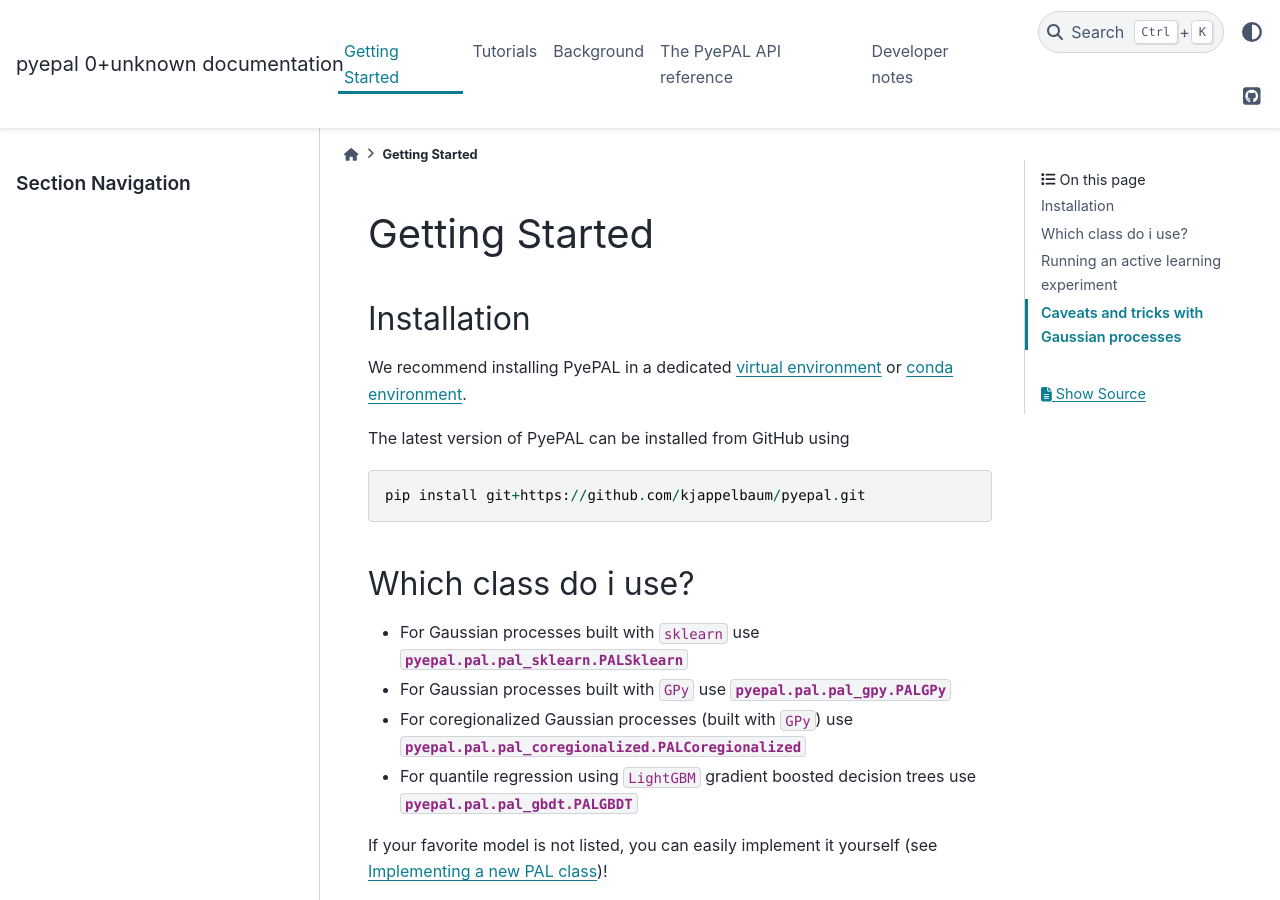
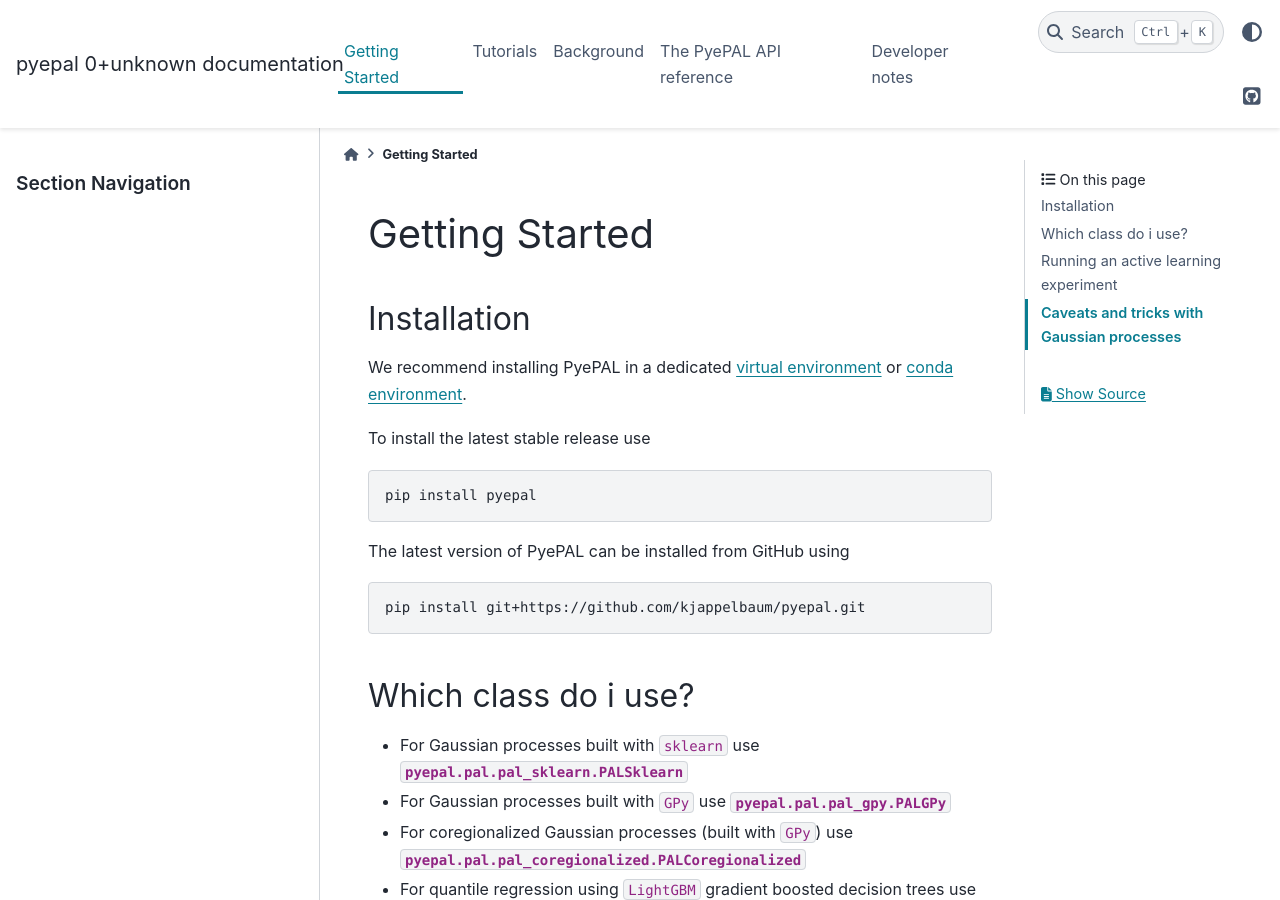
Before and after one commit to kjappelbaum/pyepal, a Sphinx documentation site: the page built from docs/getting_started.rst, in a window 1280 px wide and 900 px high. Built offline with Sphinx 7.4.7 and the PyData theme 0.15.4, drawn with Linux system fonts in a browser that asks for light colours.

Commit message:
docs: updated installation instructions

```diff
--- a/docs/getting_started.rst
+++ b/docs/getting_started.rst
@@ -7,11 +7,20 @@
 
 We recommend installing PyePAL in a dedicated `virtual environment <https://docs.python.org/3/tutorial/venv.html>`_ or `conda environment <https://docs.conda.io/projects/conda/en/latest/user-guide/tasks/manage-environments.html>`_.
 
+To install the latest stable release use
+
+.. code-block:: bash
+
+    pip install pyepal
+
+
 The latest version of PyePAL can be installed from GitHub using
 
-.. code-block:: python
+.. code-block:: bash
 
     pip install git+https://github.com/kjappelbaum/pyepal.git
+
+
 
 
 Which class do i use?
```
Also changed, not shown: README.md (+7 -1 lines).
